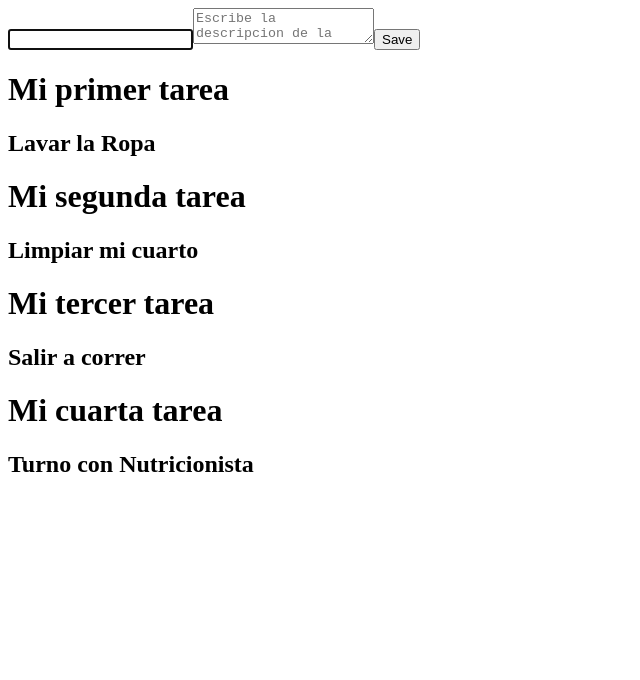
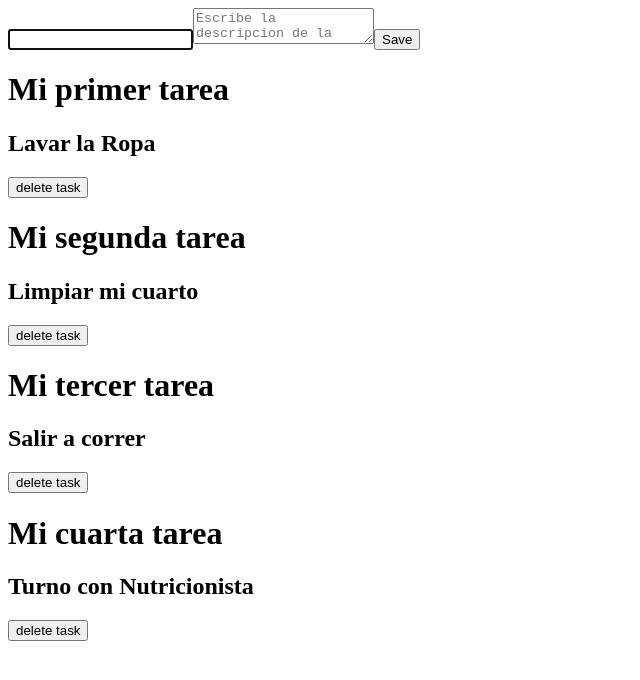
Before and after one commit to kevinserrano01/Tasks-Project-React, a React (Vite) app: page / in a window 1280 px wide. Shown: the top 680 px of the page, without its empty margins (0-640 px from the left). Built offline with nearby package versions, Linux system fonts and the light colour scheme.

Commit message:
Add button for delete task

```diff
--- a/src/components/TaskCard.jsx
+++ b/src/components/TaskCard.jsx
@@ -1,8 +1,16 @@
 function TaskCard({task}) {
+
+    function mostrarAlerta(){
+        alert(task.id)
+    }
+
     return (
         <div>
             <h1>{task.title}</h1>
             <h2>{task.description}</h2>
+            <button onClick={mostrarAlerta}>
+                delete task
+            </button>
         </div>
     )
 }
```
